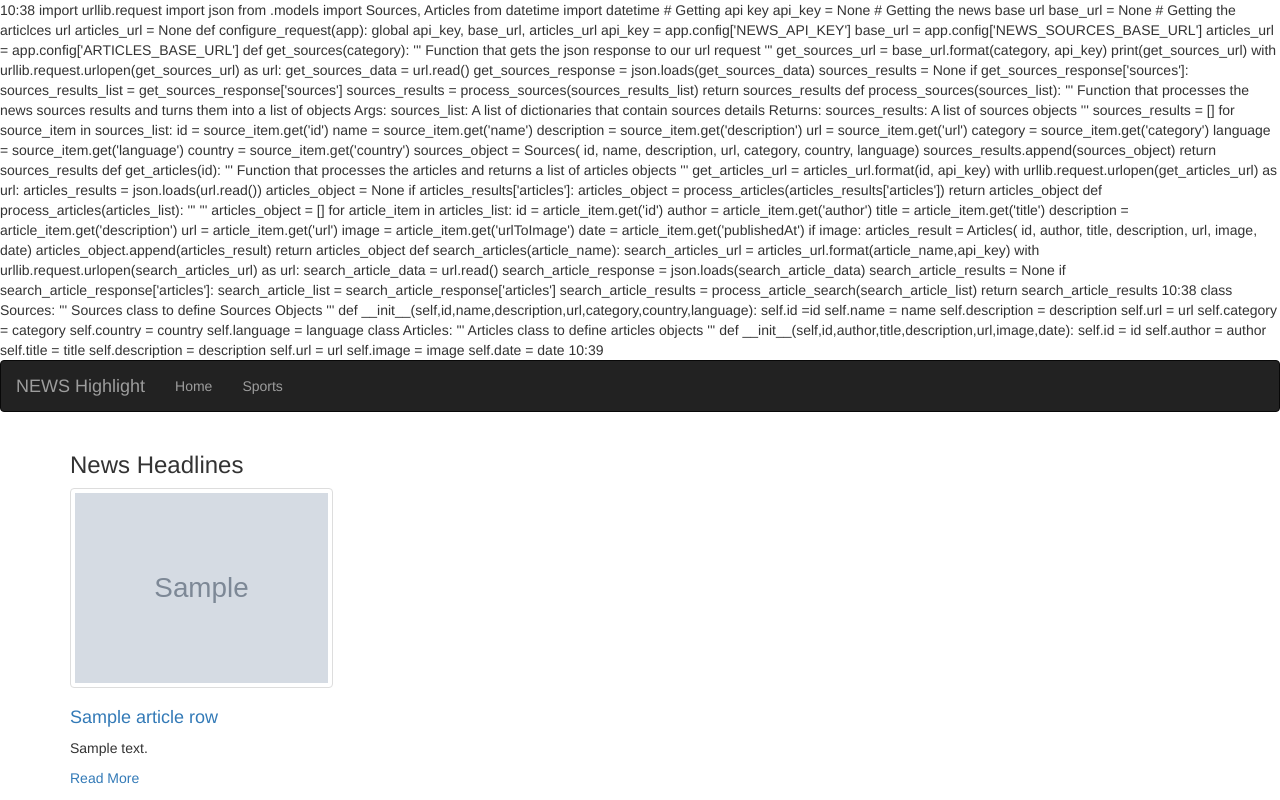
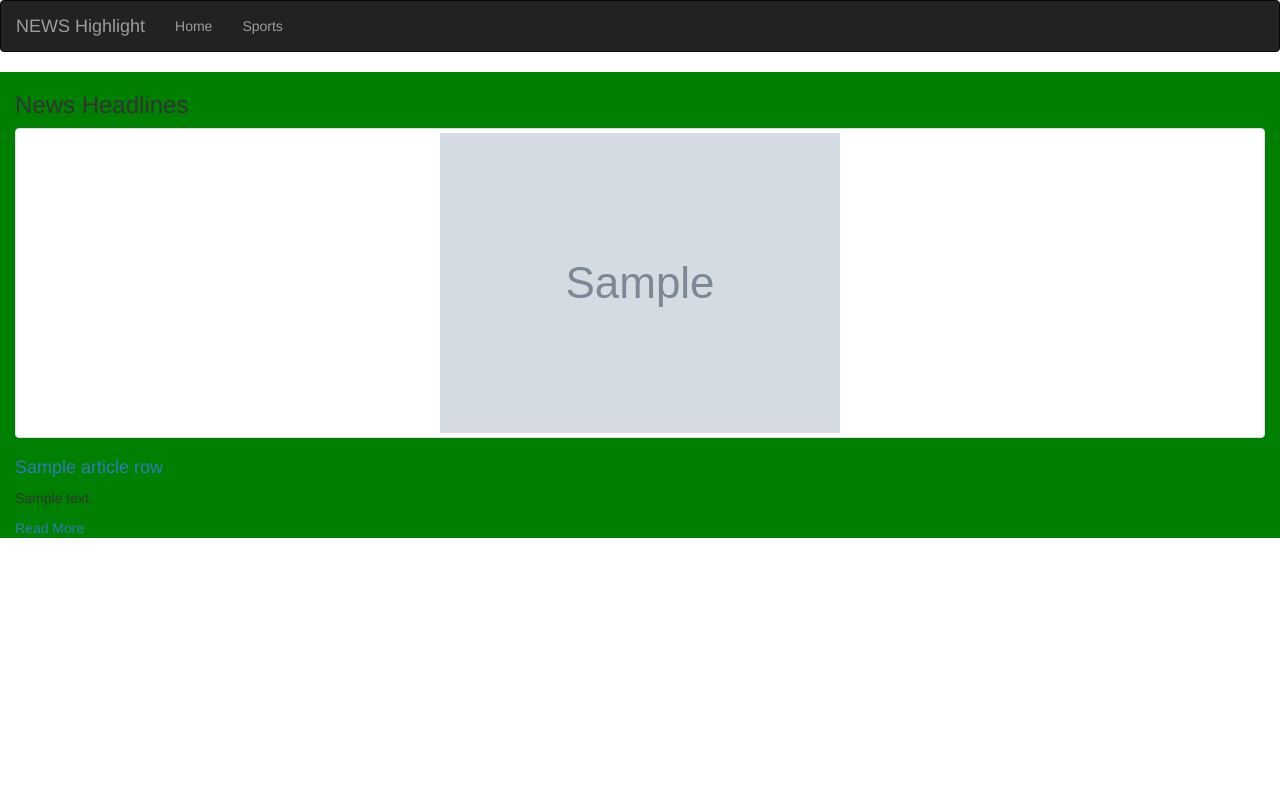
Before and after one commit to jerumanu/news-api, a Flask app: template app/templates/articles.html in a window 1280 px wide. Run offline with Flask 2, Linux system fonts and the light colour scheme; the template is opened without the code that fills it: most values are stand-ins (such as "Sample title", 1, 10 or a date in 2020); grey boxes marked "Sample" are stand-in pictures; some libraries are stand-ins or nearby versions.

Commit message:
deployment to heroku

```diff
--- a/app/templates/articles.html
+++ b/app/templates/articles.html
@@ -1,126 +1,12 @@
-10:38
-import urllib.request
-import json
-from .models import Sources, Articles
-from datetime import datetime
-# Getting api key
-api_key = None
-# Getting the news base url
-base_url = None
-# Getting the articlces url
-articles_url = None
-def configure_request(app):
-    global api_key, base_url, articles_url
-    api_key = app.config['NEWS_API_KEY']
-    base_url = app.config['NEWS_SOURCES_BASE_URL']
-    articles_url = app.config['ARTICLES_BASE_URL']
-def get_sources(category):
-    '''
-    Function that gets the json response to our url request
-    '''
-    get_sources_url = base_url.format(category, api_key)
-    print(get_sources_url)
-    with urllib.request.urlopen(get_sources_url) as url:
-        get_sources_data = url.read()
-        get_sources_response = json.loads(get_sources_data)
-        sources_results = None
-        if get_sources_response['sources']:
-            sources_results_list = get_sources_response['sources']
-            sources_results = process_sources(sources_results_list)
-    return sources_results
-def process_sources(sources_list):
-    '''
-    Function that processes the news sources results and turns them into a list of objects
-    Args:
-            sources_list: A list of dictionaries that contain sources details
-    Returns:
-            sources_results: A list of sources objects
-    '''
-    sources_results = []
-    for source_item in sources_list:
-        id = source_item.get('id')
-        name = source_item.get('name')
-        description = source_item.get('description')
-        url = source_item.get('url')
-        category = source_item.get('category')
-        language = source_item.get('language')
-        country = source_item.get('country')
-        sources_object = Sources(
-            id, name, description, url, category, country, language)
-        sources_results.append(sources_object)
-    return sources_results
-def get_articles(id):
-    '''
-    Function that processes the articles and returns a list of articles objects
-    '''
-    get_articles_url = articles_url.format(id, api_key)
-    with urllib.request.urlopen(get_articles_url) as url:
-        articles_results = json.loads(url.read())
-        articles_object = None
-        if articles_results['articles']:
-            articles_object = process_articles(articles_results['articles'])
-    return articles_object
-def process_articles(articles_list):
-    '''
-    '''
-    articles_object = []
-    for article_item in articles_list:
-        id = article_item.get('id')
-        author = article_item.get('author')
-        title = article_item.get('title')
-        description = article_item.get('description')
-        url = article_item.get('url')
-        image = article_item.get('urlToImage')
-        date = article_item.get('publishedAt')
-        if image:
-            articles_result = Articles(
-                id, author, title, description, url, image, date)
-            articles_object.append(articles_result)
-    return articles_object
-def search_articles(article_name):
-    search_articles_url = articles_url.format(article_name,api_key)
-    with urllib.request.urlopen(search_articles_url) as url:
-        search_article_data = url.read()
-        search_article_response = json.loads(search_article_data)
-        search_article_results = None
-        if search_article_response['articles']:
-            search_article_list = search_article_response['articles']
-            search_article_results = process_article_search(search_article_list)
-    return search_article_results
-10:38
-class Sources:
-    '''
-    Sources class to define Sources Objects
-    '''
-    def __init__(self,id,name,description,url,category,country,language):
-        self.id =id
-        self.name = name
-        self.description = description
-        self.url = url
-        self.category = category
-        self.country = country
-        self.language = language
-class Articles:
-    '''
-    Articles class to define articles objects
-    '''
-    def __init__(self,id,author,title,description,url,image,date):
-        self.id = id
-        self.author = author
-        self.title = title
-        self.description = description
-        self.url = url
-        self.image = image
-        self.date = date
-10:39
+
 {% extends 'base.html'%}
 {% block content%}
-<div class="container">
+<div class="container-fluid " style=" background-color:green;" >
   <h3>News Headlines</h3>
   {% for article_row in articles | batch(4)%}
   <div class="row">
     {% for article in article_row %}
-    <div class="col-md-3">
+    <div class="col-md-12">
       <div class="thumbnail">
         <a href="{{article.url}}" target="_blank">
           <img src="{{article.image}}" alt="{{article.title}}" class="img-responsive" styles="height:30px">
--- a/app/templates/macros.html
+++ b/app/templates/macros.html
@@ -2,7 +2,7 @@
 {% for source_row in source_list |batch(4)%}
 <div class="row">
   {% for sources in source_row %}
-  <div class="col-md-6">
+  <div class="col-md-12">
     <div class="panel panel-default">
       <div class="panel-heading" id="sourcename">
         <a href="/sources/{{sources.id}}">
--- a/app/templates/navbar.html
+++ b/app/templates/navbar.html
@@ -1,6 +1,6 @@
-<div class="navbar navbar-inverse" role="navigation">
-    <div class="container-fluid">
-        <div class="navbar-header">
+<div class="navbar navbar-inverse" role="navigation" >
+    <div class="container-fluid" style="z-index: -2 ;">
+        <div class="navbar-header" style="z-index:1;">
             <button type="button" class="navbar-toggle" data-toggle="collapse" data-target=".navbar-collapse">
               <span class="sr-only">Toggle navigation</span>
               <span class="icon-bar"></span>
--- a/requirements.txt
+++ b/requirements.txt
@@ -1,8 +1,13 @@
 click==7.1.2
+dominate==2.6.0
 Flask==1.1.2
+Flask-Bootstrap==3.3.7.1
 Flask-Script==2.0.6
+Flask-WTF==0.14.3
 itsdangerous==1.1.0
 Jinja2==2.11.2
 MarkupSafe==1.1.1
 pkg-resources==0.0.0
+visitor==0.1.3
 Werkzeug==1.0.1
+WTForms==2.3.3
```
Also changed, not shown: app/templates/index.html (+6 -1 lines), 1 other file.
